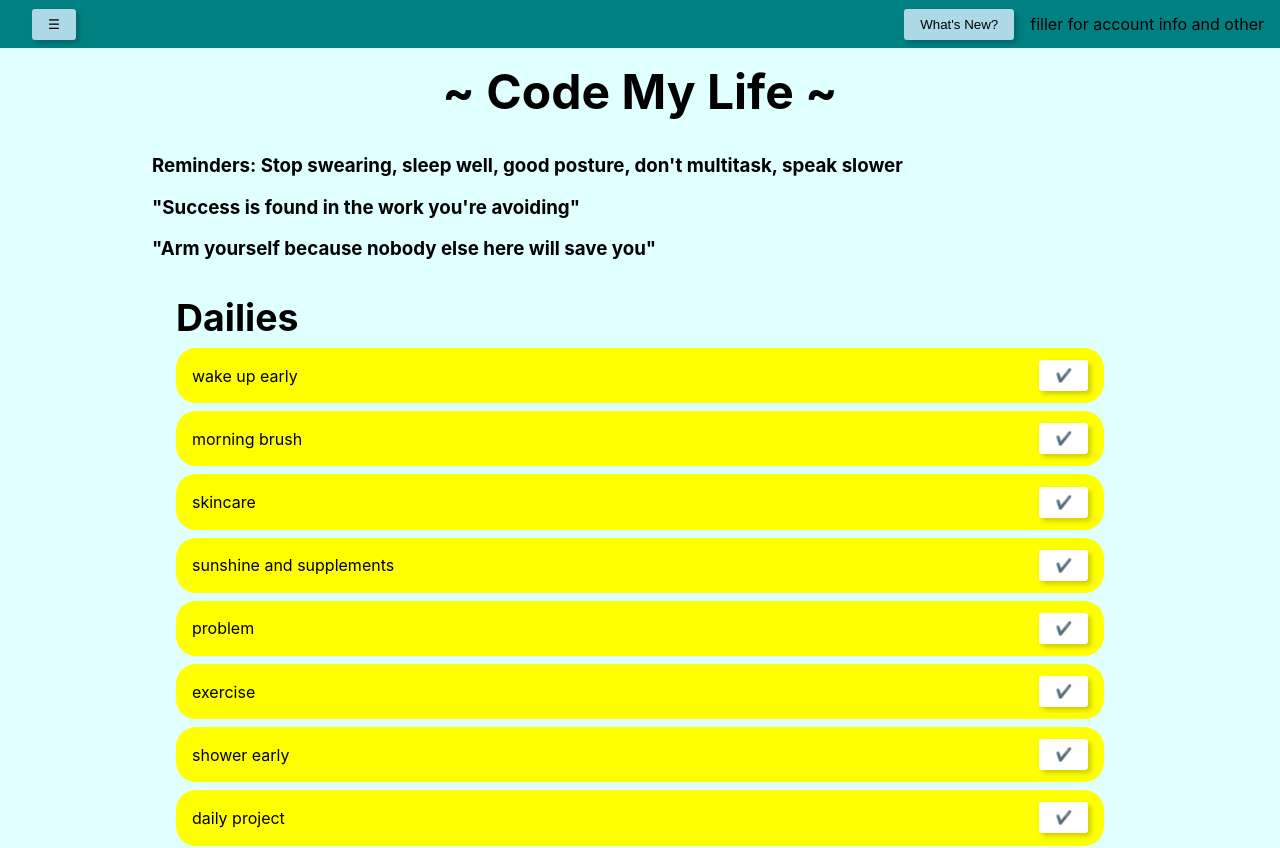
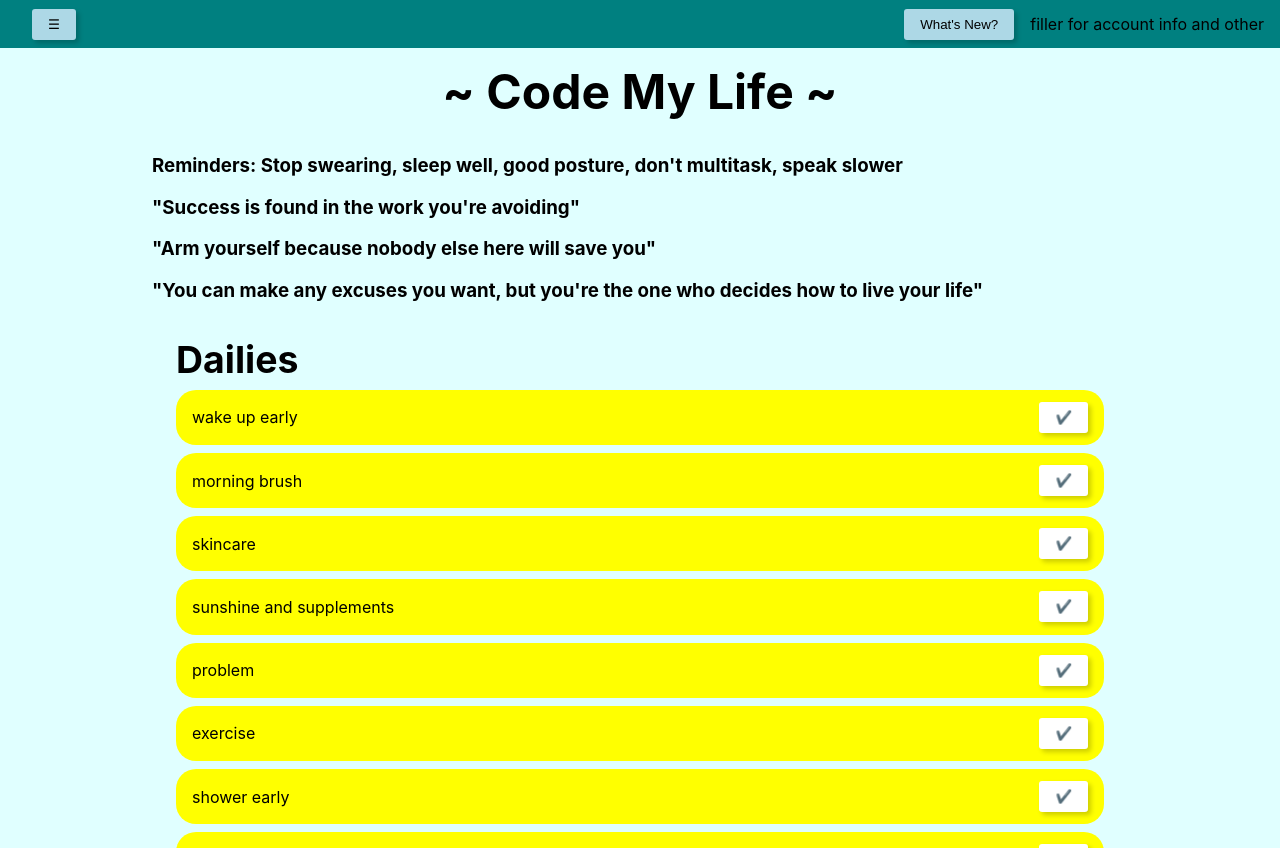
Before and after one commit to JellyChew/code-my-life, a Next.js app: page / in a window 1280 px wide. Built offline with nearby package versions, Linux system fonts and the light colour scheme.

Commit message:
content update: new quote!

```diff
--- a/components/layout.js
+++ b/components/layout.js
@@ -19,7 +19,7 @@ export default function layout({ children }) {
         setShowSidebar(!showSidebar);
     }
 
-    let updateMsg = 'content update! shuffled dailies, checkup after icloud fix'
+    let updateMsg = 'content update: new quote!'
 
     function whatsNew() {
         Swal.fire({
--- a/pages/index.js
+++ b/pages/index.js
@@ -25,6 +25,9 @@ export default function Home() {
           <h3>
             "Arm yourself because nobody else here will save you"
           </h3>
+          <h3>
+            "You can make any excuses you want, but you're the one who decides how to live your life"
+          </h3>
 
           <Todolist />
 
```
